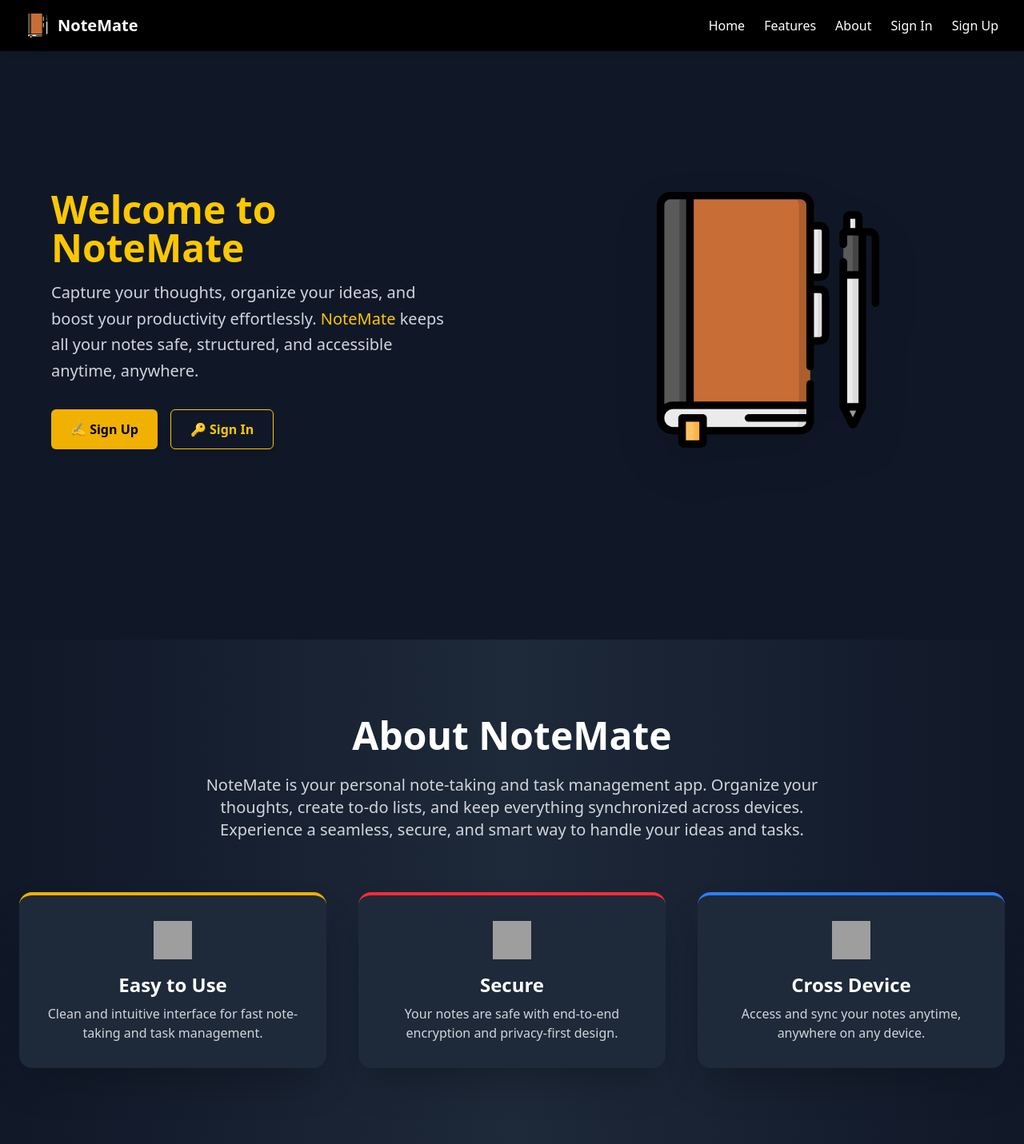
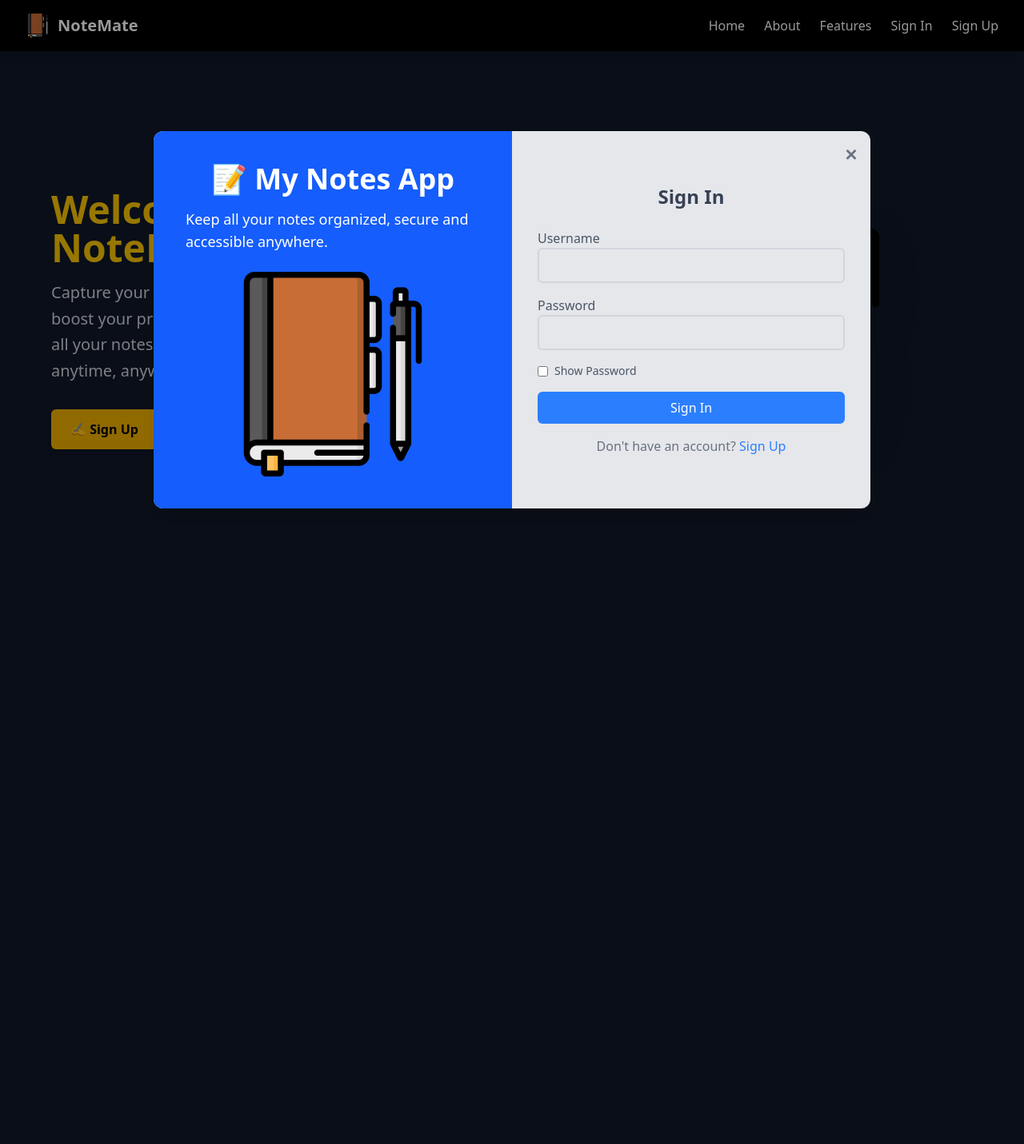
Before and after one commit to asmnt92/NoteMate, a Django app: page /home/guest in a window 1280 px wide. Shown: the top 1431 px of the page at 80% size. After the commit the page ends 636 px from the top, so only its background shows below. Run offline with Django 5.2, Linux system fonts and the light colour scheme; grey boxes are pictures that could not be loaded.

Commit message:
version 1.0.0.0bug-fix

```diff
--- a/core/urls.py
+++ b/core/urls.py
@@ -16,10 +16,12 @@
 """
 from django.contrib import admin
 from django.urls import path,include
+from django.conf import settings
+from django.conf.urls.static import static
 
 urlpatterns = [
     path('admin/', admin.site.urls),
-    path('',include('notes.urls')),
-    path('',include('users.urls')),
+    path('note/',include('notes.urls')),
+    path('user/',include('users.urls')),
     path('home/',include('home.urls'))
-]
+]+static(settings.MEDIA_URL,document_root=settings.MEDIA_ROOT)
--- a/home/views.py
+++ b/home/views.py
@@ -2,4 +2,10 @@
 
 # Create your views here.
 def home_page(request):
-    return render(request,'home.html')
+    t = request.GET.get('signIn', 'True') == 'True'
+    s = request.GET.get('signUp', 'False') == 'True'
+    if request.user.is_authenticated:
+        t = False
+        s = False
+
+    return render(request, 'home.html', {'signIn': t,'signUp':s})
--- a/notes/templates/dashboard.html
+++ b/notes/templates/dashboard.html
@@ -6,8 +6,8 @@
         <!-- Header -->
         <div class="flex items-center space-x-2">
             <div class="relative w-24 h-24">
-                <img src="{% static 'image/profile.jpg' %}" alt="Profile"
-                    class="w-full h-full rounded-full object-cover border-2 border-gray-300">
+                <img src="{% if user.profile.image %}{{ user.profile.image.url }}{% else %}{% static 'image/profile.jpg' %}{% endif %}" alt="Profile Image" alt="Profile"
+                    class="w-full h-full rounded-full object-cover object-center border-2 border-gray-300">
                 <button
                     class="absolute bottom-0 right-0 bg-blue-500 text-white p-1 rounded-full border border-white hover:bg-blue-600">
                     <svg xmlns="http://www.w3.org/2000/svg" class="h-4 w-4" fill="none" viewBox="0 0 24 24"
--- a/static/js/scripts.js
+++ b/static/js/scripts.js
@@ -14,7 +14,7 @@
 }
 
 
-// ✅ Sign-In
+// Sign-In
 const showPassword_signIn = document.getElementById('showPassword-signIn');
 const password_signIn = document.getElementById('password-signIn');
 
@@ -26,7 +26,7 @@
 }
 
 
-// ✅ Sign-Up
+//  Sign-Up
 const showPassword = document.getElementById('showPassword');
 const password = document.getElementById('password');
 const confirmPassword = document.getElementById('confirm_password');
--- a/templates/home.html
+++ b/templates/home.html
@@ -15,8 +15,8 @@
 {% block content %}
 {% include "Hero.html" %}
 {% include "about.html" %}
+{% include "sign-in.html" %}
 {% include "sign-up.html" %}
-{% include "sign-in.html" %}
 {% endblock content %}
 
 </main>
--- a/templates/nav.html
+++ b/templates/nav.html
@@ -9,14 +9,14 @@
 
       <div class="hidden md:flex space-x-6 font-medium">
          {% if user.is_authenticated %}
-        <a href="{% url 'home:guest-page' %}" class="block hover:text-yellow-400 transition">Home</a>
+        <a href="{% url 'home:guest-page'%}?signIn=False" class="block hover:text-yellow-400 transition">Home</a>
         <a href="{% url 'notes:notes' %}" class="block hover:text-yellow-400 transition">Dashboard</a>
         {% else %}
-        <a href="{% url 'home:guest-page' %}" class="block hover:text-yellow-400 transition">Home</a>
+        <a href="{% url 'home:guest-page' %}?signIn=False" class="block hover:text-yellow-400 transition">Home</a>
         {% endif %}
+        <a href="#about" class="hover:text-yellow-400 transition">About</a>
         <a href="#" class="hover:text-yellow-400 transition">Features</a>
         {% if not user.is_authenticated %}
-        <a href="#about" class="hover:text-yellow-400 transition">About</a>
         <button  class="openModalBtn-signIn hover:text-yellow-400 transition"  >Sign In</button>
         <button  class="openModalBtn-signUp hover:text-yellow-400 transition"  >Sign Up</button>
         {% else %}
--- a/users/templates/sign-in.html
+++ b/users/templates/sign-in.html
@@ -3,7 +3,7 @@
 
 
 
-<div id="signupModal-signIn" class="fixed inset-0 hidden bg-black/40 flex items-center justify-center z-50">
+<div id="signupModal-signIn" class="fixed inset-0 {% if not signIn %}hidden{% endif %} bg-black/40 flex items-center justify-center z-50">
   <div class="relative m-4 mt-14 md:m-0 bg-gray-200 shadow-xl rounded-xl overflow-hidden max-w-4xl w-full flex flex-col md:flex-row">
 
     <!-- Left Hero -->
@@ -59,7 +59,7 @@
 
       <p class="text-center text-gray-500 mt-4">
         Don't have an account?
-        <button class="openModalBtn-signUp text-blue-500 hover:underline">Sign In</button>
+        <button class="openModalBtn-signUp text-blue-500 hover:underline">Sign Up</button>
       </p>
     </div>
 
--- a/users/templates/sign-up.html
+++ b/users/templates/sign-up.html
@@ -4,7 +4,7 @@
 
 
 <div id="signupModal-signUp"
-     class="fixed inset-0 hidden bg-black/40 flex items-center justify-center z-50">
+     class="fixed inset-0 {% if not signUp %}hidden{% endif %} bg-black/40 flex items-center justify-center z-50">
   <!-- Modal Content -->
   <div class="bg-white shadow-xl rounded-xl max-w-4xl w-full flex flex-col md:flex-row overflow-hidden">
 
```
Also changed, not shown: notes/views.py (+12 -9 lines), users/views.py (+11 -8 lines), db.sqlite3, media/profile/photo_2022-12-08_21-27-32.jpg (added), static/image/profile.jpg.
